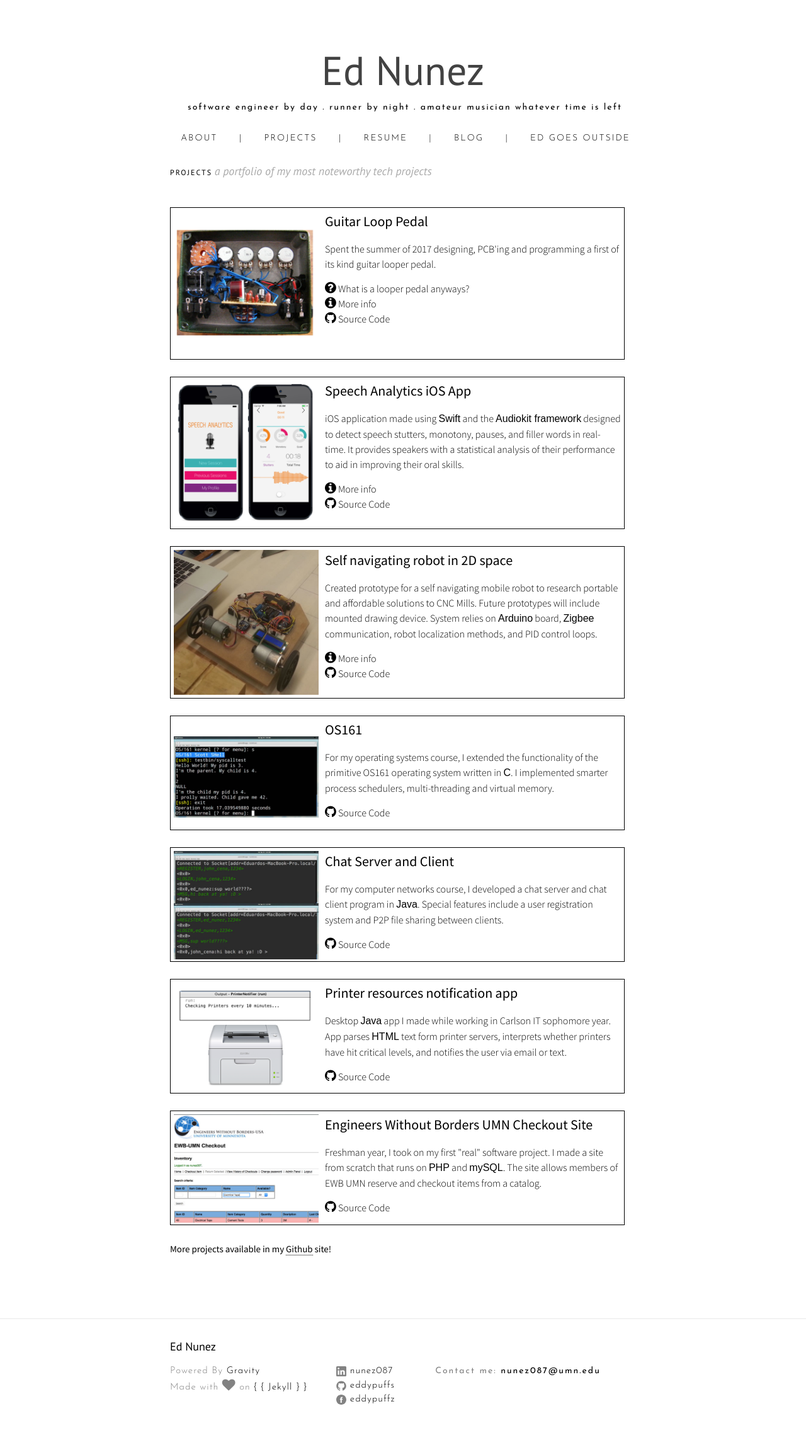
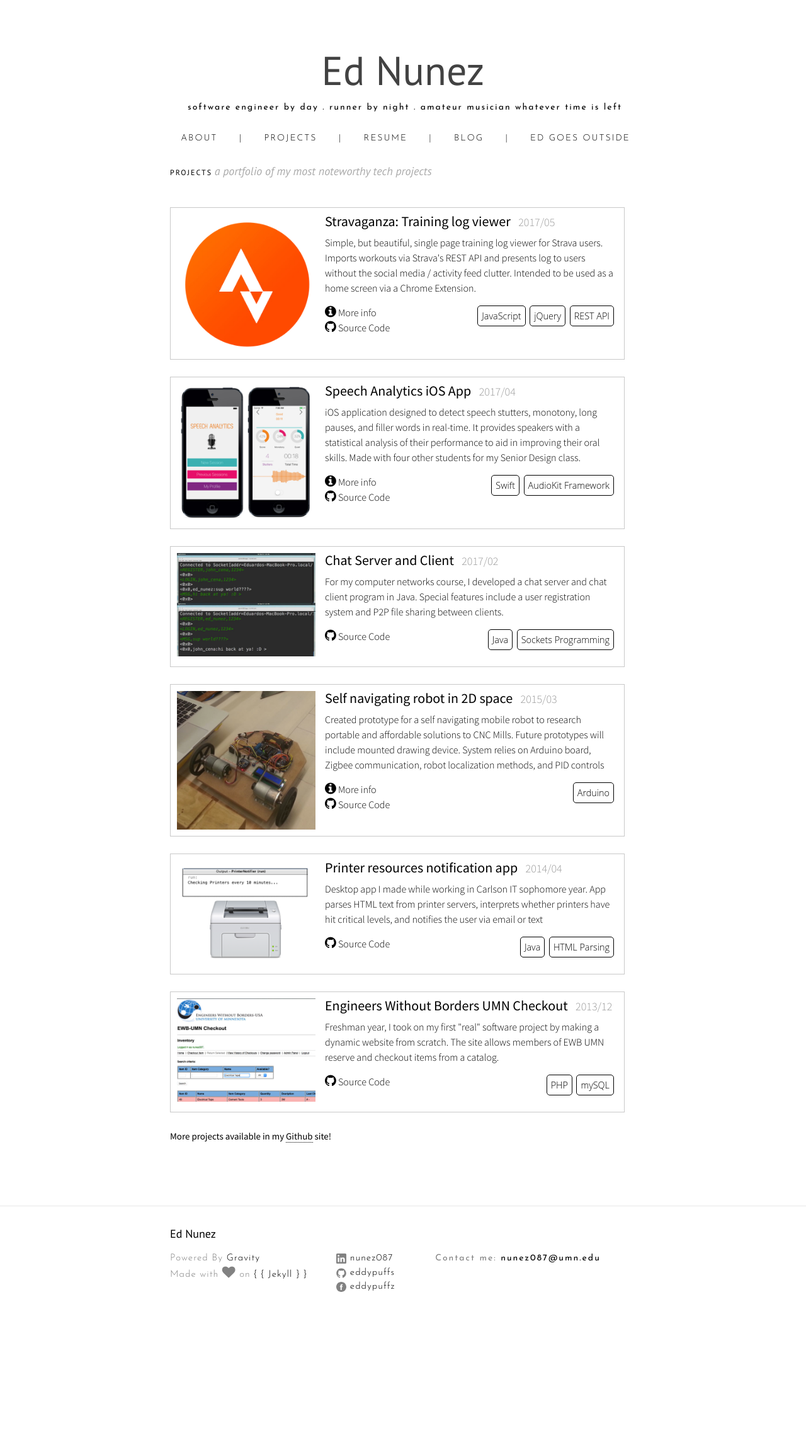
Before and after one commit to ednunezg/ednunezg.github.io, a Jekyll site: the page built from projects.md, in a window 1280 px wide. Shown: the whole page at 63% size. Built offline with Jekyll 4.4.1, drawn with Linux system fonts in a browser that asks for light colours; nearby versions of some CDN libraries; after the commit the page ends 2115 px from its top, so only the background shows below that.

Commit message:
Updated project page and profile description so it best aligns with a web dev / mobile focus

```diff
--- a/css/style.scss
+++ b/css/style.scss
@@ -296,7 +296,7 @@
   padding-top: 0;
 }
 .home{
-  padding-bottom: 5em;
+  padding-bottom: 2em;
 }
 .download {
   padding: 10px;
@@ -316,7 +316,7 @@
 .about-me {
   padding-left: 1em;
   padding-right: 1em;
-  font-size: 1.4rem;
+  font-size: 1.3rem;
   font-family: "Source Sans Pro";
   font-weight: 300;
   a {
@@ -675,12 +675,6 @@
   p {
     font-size: 1rem;
   }
-  h2 {
-    font-size: 22px;
-    @include media-query($on-laptop) {
-      font-size: 18px;
-    }
-  }
 
   strong {
     font-weight: 400;
@@ -692,31 +686,76 @@
 .project {
   width:720px;
   height:240px;
-  border:1px solid #000;
+  border:1px solid #c9c9c9;
+
+   transition: background 0.8s linear;
+   -webkit-transition: background 0.8s linear;
+   -moz-transition: background 0.8s linear;
+
+}
+
+.project-title{
+
+  padding-bottom: 5px;
+
+  h2 {
+    font-size: 22px;
+    @include media-query($on-laptop) {
+      font-size: 18px;
+    }
+    display:inline
+  }
+
+  h2::after {
+    content: "\00a0\00a0";
+  }
+
+
+  .date {
+
+    font-size: 18px;
+    color: #999999;
+    @include media-query($on-laptop) {
+      font-size: 18px;
+    }
+    display:inline;
+
+      position: relative;
+
+  }
+
 }
 
 .miniproject {
   width:720px;
-  height:180px;
-  border:1px solid #000;
+  height:190px;
+  border:1px solid #c9c9c9;
+
+    transition: background 0.3s linear;
+   -webkit-transition: background 0.3s linear;
+   -moz-transition: background 0.3s linear;
+
 }
 
 .project-image {
     width: 240px;
     float: left;
-    padding: 5px;
+    padding: 10px;
     border: 0px solid red;
     box-sizing: border-box;
 }
-.project-desc {
+.project-body {
     width: 480px;
     float: left;
     padding: 5px;
+    padding-right: 1rem;
+
     border: 0px solid red;
     box-sizing: border-box;
 }
 
-.project-link {
+.project-links{
+    float: left;
     font-size: 1rem;
     font-style: bold;
     .a:hover{
@@ -724,17 +763,42 @@
       }
 }
 
+.project-tags{
+    float: right;
+    list-style: none;
+    padding-top: 0.2rem;
+
+    .project-tag{
+      display: inline;
+
+      /* Tag rounded edges */
+      -webkit-border-radius: 5px;
+      -moz-border-radius: 5px;
+      border-radius: 5px;
+
+      /* Tag box properties */
+      border: 1px solid black;
+      background: #ffffff;
+      padding: 6px;
+      font-size: 0.9rem;
+      font-family: 'Open Sans', sans-serif;
+
+      /* Space between tags */
+      margin-left: 3px;
+
+    }
+}
 
 .fa{
   font-size: 1.3rem;
 }
 
 .project:hover {
-    background: #f2f2f2;
+    background: #efefef;
 }
 
 .miniproject:hover {
-    background: #f2f2f2;
+    background: #efefef;
 }
 
 /*
--- a/projects.md
+++ b/projects.md
@@ -11,109 +11,222 @@
 
 
 <!-- Looper pedal -->
+
 <div class="project">
+
 	<div class="project-image">
-		<img src="{{ site.url }}/assets/projects/loop-pedal.png">
+		<img src="{{ site.url }}/assets/projects/strava.png">
 	</div>
-	<div class="project-desc">
-	  <h2>Guitar Loop Pedal</h2>
-	  <p>Spent the summer of 2017 designing, PCB'ing and programming a first of its kind guitar looper pedal.</p>
 
-  	  <div class="project-link"><a href="https://www.youtube.com/watch?v=Ksekm7JYzGw"><i class="fa fa-question-circle" aria-hidden="true"></i> What is a looper pedal anyways?</a></div>
-	  <div class="project-link"><a href=""><i class="fa fa-info-circle"></i> More info</a></div>
-	  <div class="project-link"><a href=""><i class="fa fa-github"></i> Source Code</a></div>
+	<div class="project-body">
 
+	  <div class="project-title"> <h2>Stravaganza: Training log viewer</h2> <div class="date">2017/05</div> <br> </div>
 
+	  <div class="project-info">
+      <p> Simple, but beautiful, single page training log viewer for Strava users. Imports workouts via Strava's REST API and presents log to users without the social media / activity feed clutter. Intended to be used as a home screen via a <a href="">Chrome Extension</a>. </p>
 	  </div>
-</div>
-<br>
 
-<!-- Speech analytics app -->
-<div class="project">
-	<div class="project-image">
-		<img src="{{ site.url }}/assets/projects/speechanalytics.jpg">
-	</div>
-	<div class="project-desc">
-	  <h2>Speech Analytics iOS App</h2>
-	  <p>iOS application made using <strong>Swift</strong> and the <strong>Audiokit framework</strong> designed to detect speech stutters, monotony, pauses, and filler words in real-time. It provides speakers with a statistical analysis of their performance to aid in improving their oral skills. </p>
+	  <div class="project-links">
+	  <a href="https://github.com/eddypuffs/Speech_Analytics_App"><i class="fa fa-info-circle"></i> More info</a><br>
+	  <a href="https://github.com/eddypuffs/Speech_Analytics_App"><i class="fa fa-github"></i> Source Code</a>
+	  </div>
 
-	  <div class="project-link"><a href="https://github.com/eddypuffs/Speech_Analytics_App"><i class="fa fa-info-circle"></i> More info</a></div>
-	  <div class="project-link"><a href="https://github.com/eddypuffs/Speech_Analytics_App"><i class="fa fa-github"></i> Source Code</a></div>
-	</div>
-</div>
-<br>
+	  <ul class="project-tags">
+	  	<li class="project-tag">JavaScript</li>
+	  	<li class="project-tag">jQuery</li>
+	  	<li class="project-tag">REST API</li>
+	  </ul>
 
-<!-- Self navigating robot -->
-<div class="project">
-	<div class="project-image">
-		<img src="{{ site.url }}/assets/projects/cnc-alternative.jpg">
-	</div>
-	<div class="project-desc">
-	  <h2>Self navigating robot in 2D space</h2>
-	  <p>Created prototype for a self navigating mobile robot to research portable and affordable solutions to CNC Mills. Future prototypes will include mounted drawing device. System relies on <strong>Arduino</strong> board, <strong>Zigbee</strong> communication, robot localization methods, and PID control loops.</p>
-
-	  <div class="project-link"><a href="https://www.slideshare.net/EduardoNunez10/ed-nunez-mobile-robot-cnc-alternative"><i class="fa fa-info-circle"></i> More info</a></div>
-	  <div class="project-link"><a href="https://github.com/eddypuffs/CNC_Alternative_Bot"><i class="fa fa-github"></i> Source Code</a></div>
 	</div>
 </div>
 <br>
 
 
-<!-- OS -->
+
+
+<!-- Speech analytics app -->
+
+<div class="project">
+
+	<div class="project-image">
+		<img src="{{ site.url }}/assets/projects/speechanalytics.jpg">
+	</div>
+
+	<div class="project-body">
+
+	  <div class="project-title"> <h2>Speech Analytics iOS App</h2> <div class="date">2017/04</div> <br> </div>
+
+	  <div class="project-info">
+      <p> iOS application designed to detect speech stutters, monotony, long pauses, and filler words in real-time. It provides speakers with a statistical analysis of their performance to aid in improving their oral skills. Made with four other students for my Senior Design class.</p>
+	  </div>
+
+	  <div class="project-links">
+	  <a href="https://github.com/eddypuffs/Speech_Analytics_App"><i class="fa fa-info-circle"></i> More info</a><br>
+	  <a href="https://github.com/eddypuffs/Speech_Analytics_App"><i class="fa fa-github"></i> Source Code</a>
+	  </div>
+
+	  <ul class="project-tags">
+	  	<li class="project-tag">Swift</li>
+	  	<li class="project-tag">AudioKit Framework</li>
+	  </ul>
+
+	</div>
+</div>
+<br>
+
+<!-- Chat Server -->
+
 <div class="miniproject">
+
 	<div class="project-image">
-		<br>
-		<img src="{{ site.url }}/assets/projects/os161.png">
+		<img src="{{ site.url }}/assets/projects/chat.jpg">
 	</div>
-	<div class="project-desc">
-	  <h2>OS161</h2>
-	  <p>For my operating systems course, I extended the functionality of the primitive OS161 operating system written in <strong>C</strong>. I implemented smarter process schedulers, multi-threading and virtual memory. </p>
-	  <div class="project-link"><a href="https://github.com/eddypuffs/OS161-Schedulers"><i class="fa fa-github"></i> Source Code</a></div>
+
+	<div class="project-body">
+
+	  <div class="project-title"> <h2>Chat Server and Client</h2> <div class="date">2017/02</div> <br> </div>
+
+	  <div class="project-info">
+      <p> For my computer networks course, I developed a chat server and chat client program in Java. Special features include a user registration system and P2P file sharing between clients.</p>
+	  </div>
+
+	  <div class="project-links">
+	  <a href="https://github.com/eddypuffs/Chat_Client_And_Server"><i class="fa fa-github"></i> Source Code</a>
+	  </div>
+
+	  <ul class="project-tags">
+	  	<li class="project-tag">Java</li>
+	  	<li class="project-tag">Sockets Programming</li>
+	  </ul>
+
 	</div>
 </div>
 <br>
 
 
-<!-- Chat Server and Client -->
+
+<!-- OS (Commenting for now) -->
+
+<!--
 <div class="miniproject">
+
 	<div class="project-image">
-		<img src="{{ site.url }}/assets/projects/chat.jpg">
+		<img src="{{ site.url }}/assets/projects/os161.png">
 	</div>
-	<div class="project-desc">
-	  <h2>Chat Server and Client</h2>
-	  <p>For my computer networks course, I developed a chat server and chat client program in <strong>Java</strong>. Special features include a user registration system and P2P file sharing between clients.</p>
-	  <div class="project-link"><a href="https://github.com/eddypuffs/Chat_Client_And_Server"><i class="fa fa-github"></i> Source Code</a></div>
+
+	<div class="project-body">
+
+	  <div class="project-title"> <h2>OS161</h2> <div class="date">2017/02</div> <br> </div>
+
+	  <div class="project-info">
+      <p> For my operating systems course, I extended the functionality of the primitive OS161 operating system written in C. I implemented smarter process schedulers, multi-threading and virtual memory.</p>
+	  </div>
+
+	  <div class="project-links">
+	  <a href="https://github.com/eddypuffs/OS161-Schedulers"><i class="fa fa-github"></i> Source Code</a>
+	  </div>
+
+	  <ul class="project-tags">
+	  	<li class="project-tag">C</li>
+	  </ul>
+
+	</div>
+</div>
+<br>
+-->
+
+<!-- Self navigating robot -->
+
+<div class="project">
+
+	<div class="project-image">
+		<img src="{{ site.url }}/assets/projects/cnc-alternative.jpg">
+	</div>
+
+	<div class="project-body">
+
+	  <div class="project-title"> <h2>Self navigating robot in 2D space</h2> <div class="date">2015/03</div> <br> </div>
+
+	  <div class="project-info">
+      <p> Created prototype for a self navigating mobile robot to research portable and affordable solutions to CNC Mills. Future prototypes will include mounted drawing device. System relies on Arduino board, Zigbee communication, robot localization methods, and PID controls</p>
+	  </div>
+
+	  <div class="project-links">
+	  <a href="https://www.slideshare.net/EduardoNunez10/ed-nunez-mobile-robot-cnc-alternative"><i class="fa fa-info-circle"></i> More info</a><br>
+	  <a href="https://github.com/eddypuffs/CNC_Alternative_Bot"><i class="fa fa-github"></i> Source Code</a>
+	  </div>
+
+	  <ul class="project-tags">
+	  	<li class="project-tag">Arduino</li>
+	  </ul>
+
 	</div>
 </div>
 <br>
 
+
+
+
 <!-- Printer notification -->
+
 <div class="miniproject">
+
 	<div class="project-image">
 		<img src="{{ site.url }}/assets/projects/csom-printer.png">
 	</div>
-	<div class="project-desc">
-	  <h2>Printer resources notification app</h2>
-	  <p>Desktop <strong>Java</strong> app I made while working in Carlson IT sophomore year. App parses <strong>HTML</strong> text form printer servers, interprets whether printers have hit critical levels, and notifies the user via email or text.</p>
-	  <div class="project-link"><a href="https://github.com/eddypuffs/CSOM_Printer_Notifier"><i class="fa fa-github"></i> Source Code</a></div>
+
+	<div class="project-body">
+
+	  <div class="project-title"> <h2>Printer resources notification app</h2> <div class="date">2014/04</div> <br> </div>
+
+	  <div class="project-info">
+      <p> Desktop app I made while working in Carlson IT sophomore year. App parses HTML text from printer servers, interprets whether printers have hit critical levels, and notifies the user via email or text</p>
+	  </div>
+
+	  <div class="project-links">
+	  <a href="https://github.com/eddypuffs/CSOM_Printer_Notifier"><i class="fa fa-github"></i> Source Code</a>
+	  </div>
+
+	  <ul class="project-tags">
+	  	<li class="project-tag">Java</li>
+	  	<li class="project-tag">HTML Parsing</li>
+	  </ul>
+
 	</div>
 </div>
 <br>
 
 <!-- EWB Checkout -->
+
 <div class="miniproject">
+
 	<div class="project-image">
 		<img src="{{ site.url }}/assets/projects/ewb.jpg">
 	</div>
-	<div class="project-desc">
-	  <h2> Engineers Without Borders UMN Checkout Site</h2>
-	  <p> Freshman year, I took on my first "real" software project. I made a site from scratch that runs on <strong>PHP</strong> and <strong>mySQL</strong>. The site allows members of EWB UMN reserve and checkout items from a catalog.</p>
-	  <div class="project-link"><a href="https://github.com/eddypuffs/checkout.ewb-umn.org"><i class="fa fa-github"></i> Source Code</a></div>
+
+	<div class="project-body">
+
+	  <div class="project-title"> <h2>Engineers Without Borders UMN Checkout</h2>  <div class="date">2013/12</div> <br> </div>
+
+	  <div class="project-info">
+      <p> Freshman year, I took on my first "real" software project by making a dynamic website from scratch. The site allows members of EWB UMN reserve and checkout items from a catalog.</p>
+	  </div>
+
+	  <div class="project-links">
+	  <a href="https://github.com/eddypuffs/checkout.ewb-umn.org"><i class="fa fa-github"></i> Source Code</a>
+	  </div>
+
+	  <ul class="project-tags">
+	  	<li class="project-tag">PHP</li>
+	  	<li class="project-tag">mySQL</li>
+	  </ul>
+
 	</div>
 </div>
 <br>
 
 
+
 </div>
 
 <h5> More projects available in my <a style="border-bottom: 1px dotted black;" href="http://www.github.com/eddypuffs">Github</a> site!</h5>
```
Also changed, not shown: index.html (+8 -7 lines), outside.md (+1 -1 lines), assets/icon_strava.png (deleted), assets/projects/strava.png (added), 9 other files.
